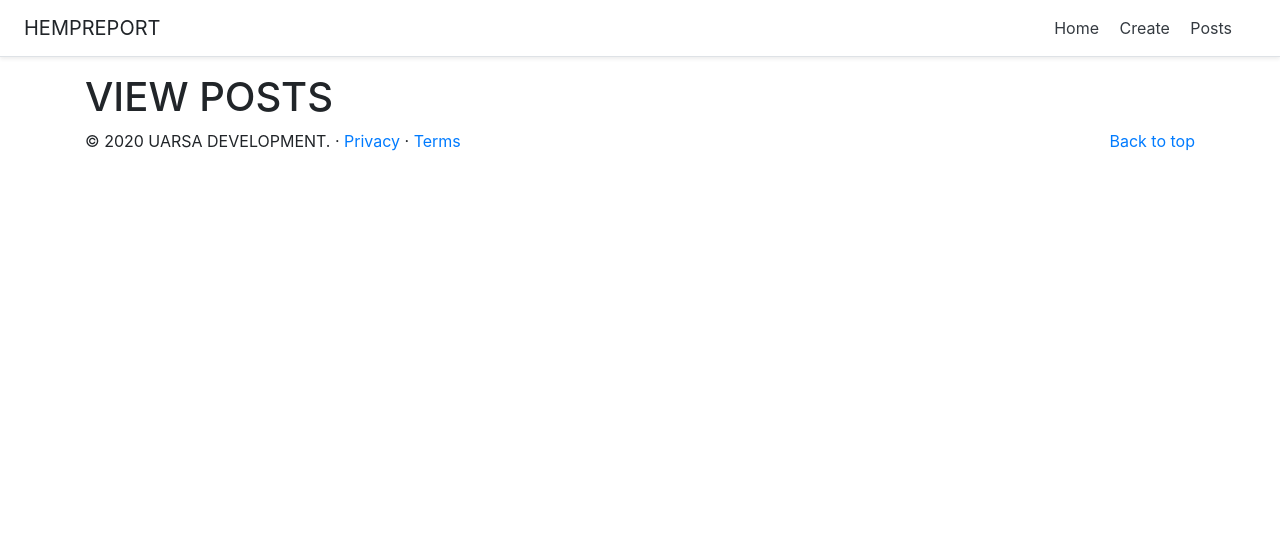
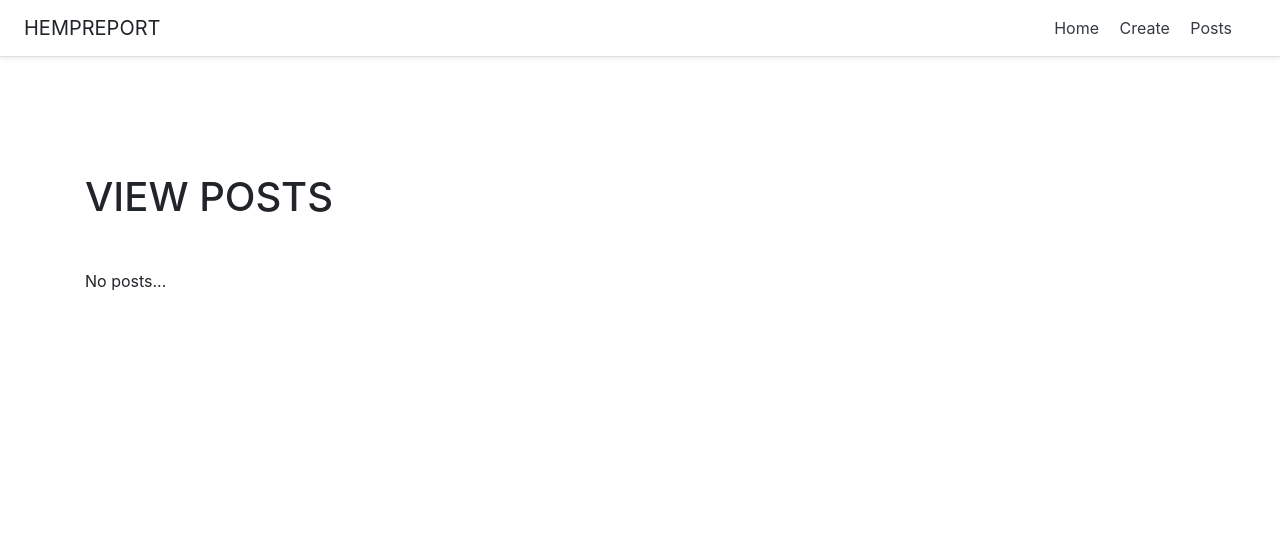
Before and after one commit to Uarsa/hempreport, a Flask app: template templates/view.html in a window 1280 px wide. Shown: the top 533 px of the page. Before the commit the page ends 151 px from the top, so only its background shows below. Run offline with Flask 2, Linux system fonts and the light colour scheme; the template is opened without the code that fills it, so the values that code supplies are empty; some libraries are stand-ins or nearby versions.

Commit message:
first commit from pycharm

```diff
--- a/app.py
+++ b/app.py
@@ -2,7 +2,7 @@ import os, datetime, json
 from flask import Flask, flash, request, redirect, url_for, render_template, make_response
 
 
-#UPLOAD_FOLDER = "D:\hempreport\static\photos"
+# UPLOAD_FOLDER = "D:\hempreport\static\photos"
 UPLOAD_FOLDER = "static/photos/"
 ALLOWED_EXTENSIONS = {'txt', 'pdf', 'png', 'jpg', 'jpeg', 'gif'}
 
@@ -27,7 +27,6 @@ def upload():
 
         photo.save(os.path.join(app.config['UPLOAD_FOLDER'], photo.filename))
         photo_name = photo.filename
-
 
         try:
             file = open("today.json")
@@ -54,16 +53,24 @@ def upload():
 @app.route('/view')
 def view():
 
-    file = open("today.json")
-    report = json.load(file)
+    try:
 
-    sorted_keys_list = sorted(report, reverse=True)
-    sorted_report = {}
+        file = open("today.json")
+        report = json.load(file)
 
-    for k in sorted_keys_list:
-        sorted_report[k] = report[k]
+        sorted_keys_list = sorted(report, reverse=True)
+        sorted_report = {}
 
-    return render_template('view.html', report=sorted_report)
+        for k in sorted_keys_list:
+            sorted_report[k] = report[k]
+
+        return render_template('view.html', report=sorted_report)
+
+    except:
+
+        #sorted_report = {1: ["x.x.x", "empty", "none.jpg"]}
+        return render_template('view.html', report=None)
+        #return redirect('/upload')
 
 
 if __name__ == '__main__':
--- a/static/css/base.css
+++ b/static/css/base.css
@@ -2,7 +2,15 @@
 
 margin-top: 100px;
 
-height: 1000px;
+height: 700px;
+}
+
+.space_ceiling{
+height: 100px;
+}
 
 
+
+.space_bottom{
+height: 500px;
 }
--- a/templates/index.html
+++ b/templates/index.html
@@ -29,12 +29,16 @@
 
 
 <div class="container">
-<div class="mainbody">
+<div class="space_ceiling">
+</div>
 
     <h1>MAIN PAGE</h1>
     <p>here you can find a reports of cannabis growing</p>
 
+<div class="space_bottom">
 </div>
+
+
 </div>
 
 
--- a/templates/view.html
+++ b/templates/view.html
@@ -7,7 +7,7 @@
     <meta name="viewport"
           content="width=device-width, user-scalable=no, initial-scale=1.0, maximum-scale=1.0, minimum-scale=1.0">
     <meta http-equiv="X-UA-Compatible" content="ie=edge">
-    <!--link rel="stylesheet" href="{{ url_for('static', filename='css/base.css') }}"-->
+    <link rel="stylesheet" href="{{ url_for('static', filename='css/base.css') }}">
     <link rel="stylesheet" href="https://stackpath.bootstrapcdn.com/bootstrap/4.5.0/css/bootstrap.min.css" integrity="sha384-9aIt2nRpC12Uk9gS9baDl411NQApFmC26EwAOH8WgZl5MYYxFfc+NcPb1dKGj7Sk" crossorigin="anonymous">
     <title>POSTS</title>
 </head>
@@ -28,10 +28,12 @@
 <body>
 
 <div class="container">
-<div class="mainbody">
+<div class="space_ceiling">
+</div>
 
     <h1>VIEW POSTS</h1>
 
+{% if report %}
     {% for key in report %}
         <p>{{ key }}</p>
         <p>{{ report[key][0] }}</p>
@@ -41,11 +43,19 @@
     <p><br> </p>
     <hr class="featurette-divider">
     {% endfor %}
+{% else %}
+    <p><br> </p>
+
+    <p>No posts...</p>
+
+    <div class="space_bottom">
+    </div>
+
+
+{% endif %}
 
 
 
-
-</div>
 </div>
 
 
```
